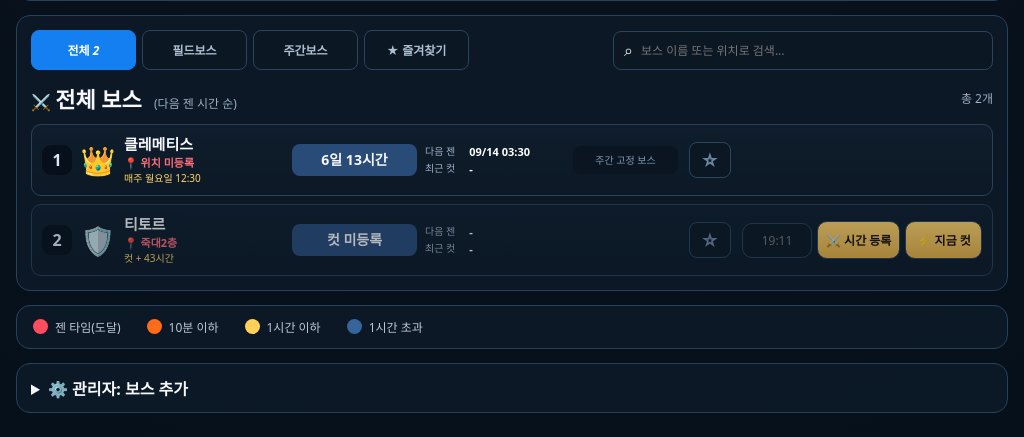
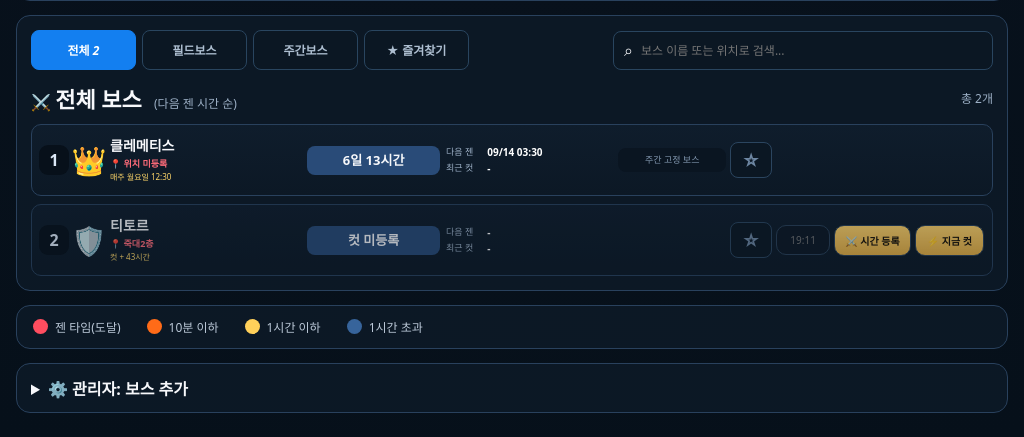
Before and after one commit to GOMPlayer-t/lordnine-boss-timer, a FastAPI app: page / in a window 1024 px wide. Shown: the part 406-843 px from the top of the page. Run offline with FastAPI, Linux system fonts and the light colour scheme; data comes from the database, SQL or seed files in the repository; data that the repository does not hold is empty.

Commit message:
Update style.css

```diff
--- a/static/style.css
+++ b/static/style.css
@@ -912,3 +912,161 @@ button{background:linear-gradient(#ffd269,#e3ad43);color:#171108;font-weight:900
   .rowname b{font-size:15px}
   .rowremain{font-size:14px}
 }
+
+
+/* =========================================================
+   PC 액션버튼 화면 밖 돌출 현상 - 강제 최종 수정
+   기존 PC CSS보다 아래에 위치하므로 이 규칙이 최종 적용됨
+   ========================================================= */
+@media(min-width:901px){
+
+  /* 부모 폭을 절대 넘어가지 않게 */
+  .allbox,
+  .bossrows,
+  .bossrow{
+    width:100%;
+    max-width:100%;
+    box-sizing:border-box;
+  }
+
+  .bossrow{
+    display:grid !important;
+    grid-template-columns:
+      30px
+      34px
+      minmax(120px,1.25fr)
+      minmax(105px,.85fr)
+      minmax(145px,1.05fr)
+      minmax(82px,.7fr)
+      42px
+      minmax(215px,1.35fr) !important;
+    grid-template-areas:
+      "rank icon name remain times fixed fav actions" !important;
+    column-gap:8px !important;
+    row-gap:6px !important;
+    align-items:center !important;
+    overflow:hidden !important;
+  }
+
+  .rank{grid-area:rank !important}
+  .rowicon{grid-area:icon !important}
+  .rowname{grid-area:name !important; min-width:0 !important}
+  .rowremain{grid-area:remain !important; min-width:0 !important}
+  .rowtimes{grid-area:times !important; min-width:0 !important}
+  .fav{grid-area:fav !important}
+  .rowactions{grid-area:actions !important}
+
+  /* 시간입력 + 시간등록 + 지금컷을 액션칸 안에 무조건 수납 */
+  .bossrow .rowactions{
+    width:100% !important;
+    max-width:100% !important;
+    min-width:0 !important;
+    display:grid !important;
+    grid-template-columns:minmax(56px,.72fr) minmax(76px,1fr) minmax(68px,.9fr) !important;
+    gap:5px !important;
+    align-items:center !important;
+    justify-self:stretch !important;
+    box-sizing:border-box !important;
+    overflow:hidden !important;
+  }
+
+  .bossrow .rowactions input{
+    grid-column:auto !important;
+    width:100% !important;
+    min-width:0 !important;
+    max-width:100% !important;
+    box-sizing:border-box !important;
+    padding:8px 5px !important;
+    font-size:11px !important;
+    text-align:center !important;
+  }
+
+  .bossrow .rowactions button{
+    width:100% !important;
+    min-width:0 !important;
+    max-width:100% !important;
+    box-sizing:border-box !important;
+    padding:8px 4px !important;
+    font-size:11px !important;
+    white-space:nowrap !important;
+    overflow:hidden !important;
+    text-overflow:clip !important;
+  }
+
+  /* 주간 고정보스 문구는 액션칸 자리를 침범하지 않게 */
+  .bossrow .rowactions.fixed{
+    grid-area:fixed !important;
+    width:100% !important;
+    max-width:100% !important;
+    min-width:0 !important;
+    display:block !important;
+    padding:7px 4px !important;
+    font-size:9px !important;
+    line-height:1.2 !important;
+    text-align:center !important;
+    overflow:hidden !important;
+  }
+
+  .bossrow .del{
+    display:none !important;
+  }
+}
+
+/* 901~1100px PC/작은 노트북 대응 */
+@media(min-width:901px) and (max-width:1100px){
+  .bossrow{
+    grid-template-columns:
+      28px
+      30px
+      minmax(105px,1.15fr)
+      minmax(96px,.8fr)
+      minmax(125px,1fr)
+      minmax(72px,.65fr)
+      38px
+      minmax(190px,1.25fr) !important;
+    column-gap:6px !important;
+    padding-left:8px !important;
+    padding-right:8px !important;
+  }
+
+  .rowname b{font-size:14px !important}
+  .rowname .rowlocation{font-size:9px !important}
+  .rowname .rowrule{font-size:8px !important}
+  .rowremain{font-size:13px !important;padding:8px 5px !important}
+  .rowtimes{font-size:9px !important}
+  .rowtimes b{font-size:10px !important}
+
+  .bossrow .rowactions{
+    grid-template-columns:minmax(50px,.7fr) minmax(68px,1fr) minmax(62px,.9fr) !important;
+    gap:4px !important;
+  }
+
+  .bossrow .rowactions input,
+  .bossrow .rowactions button{
+    font-size:10px !important;
+    padding:7px 3px !important;
+  }
+}
+
+/* PC 브라우저 폭이 아주 좁아지면 버튼만 2줄로 내려서 절대 밖으로 안 나감 */
+@media(min-width:901px) and (max-width:980px){
+  .bossrow{
+    grid-template-columns:
+      28px
+      28px
+      minmax(100px,1.1fr)
+      minmax(90px,.8fr)
+      minmax(120px,1fr)
+      68px
+      34px
+      minmax(145px,1fr) !important;
+  }
+
+  .bossrow .rowactions{
+    grid-template-columns:1fr 1fr !important;
+  }
+
+  .bossrow .rowactions input{
+    grid-column:1/-1 !important;
+  }
+}
```
